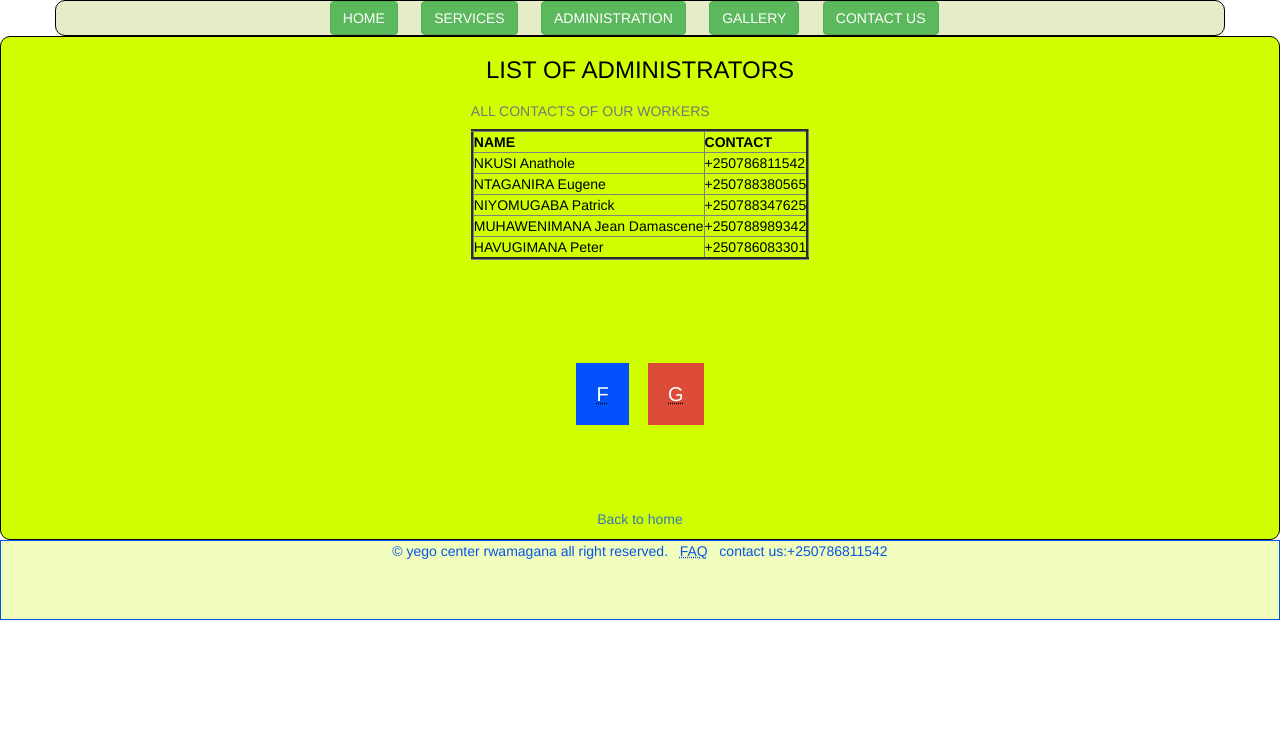
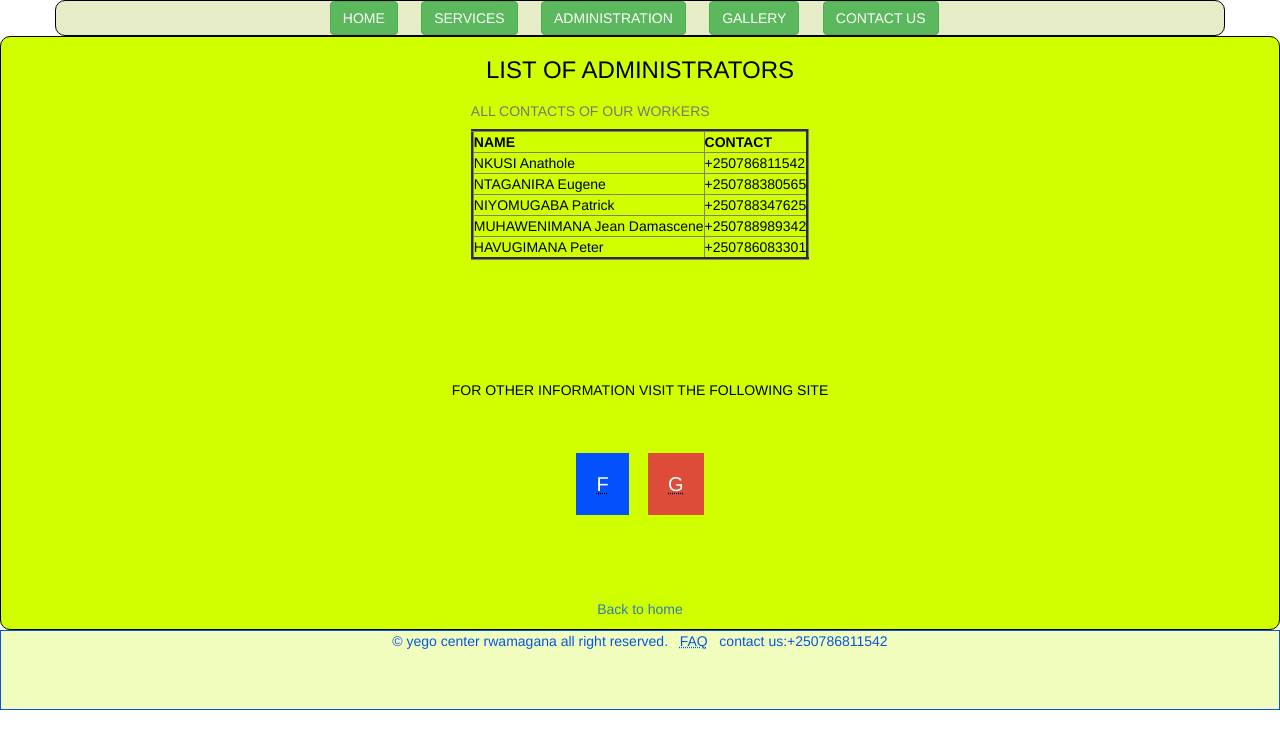
Before and after one commit to uwase-rachel/simplesite, a plain HTML site: page contact.html in a window 1280 px wide. Drawn offline with nearby package versions, Linux system fonts and the light colour scheme.

Commit message:
Update contact.html

```diff
--- a/contact.html
+++ b/contact.html
@@ -81,6 +81,7 @@
                    <tr><td>MUHAWENIMANA Jean Damascene</td><td>+250788989342</td></tr>
                     <tr><td>HAVUGIMANA Peter</td><td>+250786083301</td></tr>
             </table><br><br><br><br><br><br>
+             <p>FOR OTHER INFORMATION VISIT THE FOLLOWING SITE</p><br><br><br>
 
             <abbr title="facebook page"><a href="https://www.facebook.com/profile.php?id=100069245767926" class="fa fa-facebook">F</a></abbr>
             &nbsp;&nbsp;&nbsp;
```
